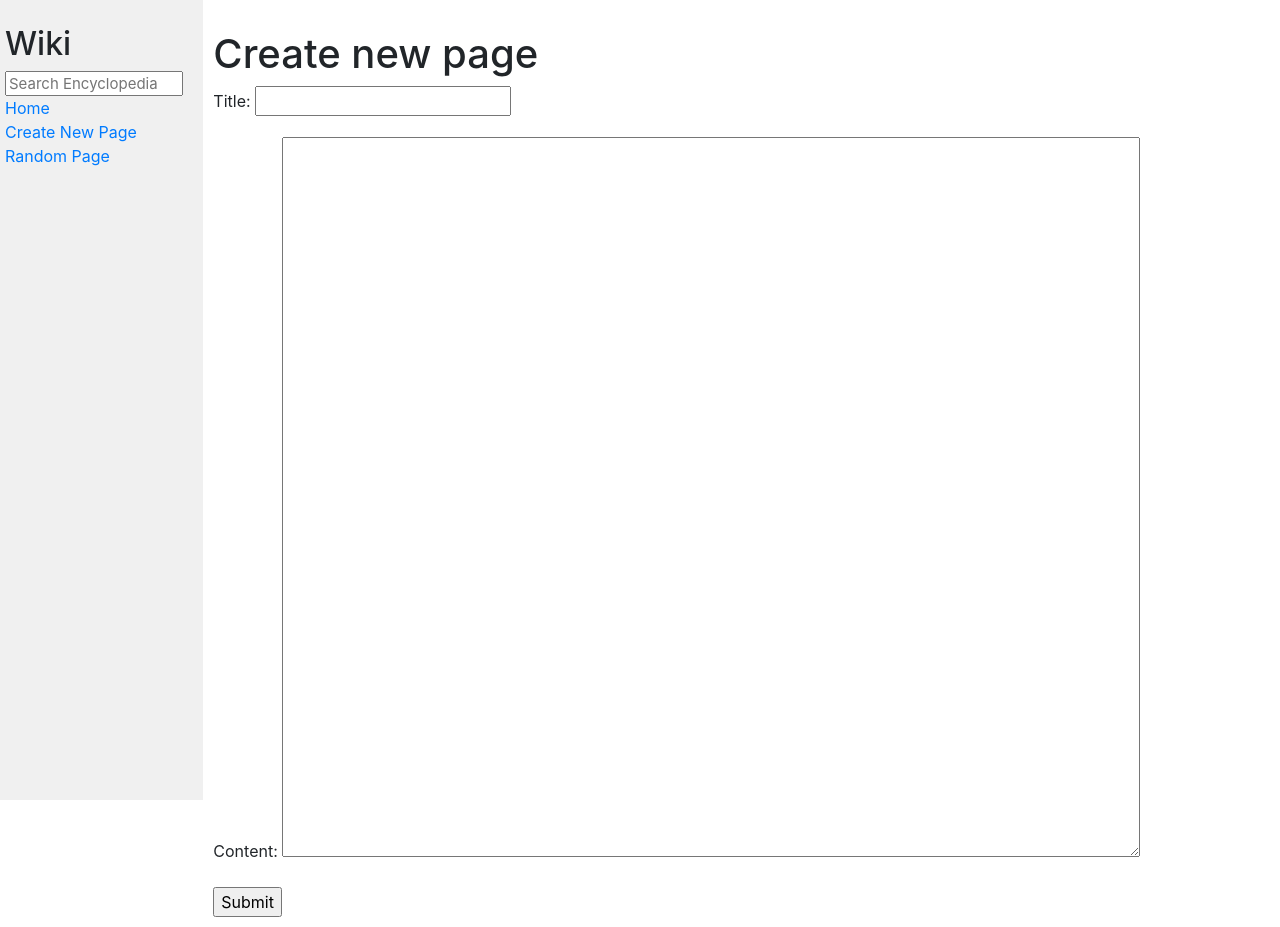
After one commit to dinaSardina/project1_wiki, a Django app: page /create/ in a window 1280 px wide. The commit adds this page. Run offline with Django 3.2, Linux system fonts and the light colour scheme; some libraries are stand-ins or nearby versions.

Commit message:
add create new entry page

```diff
--- /dev/null
+++ b/encyclopedia/templates/encyclopedia/create_new_page.html
@@ -0,0 +1,16 @@
+{% extends "encyclopedia/layout.html" %}
+
+{% block title %}
+    Create
+{% endblock %}
+
+{% block body %}
+    <h1>Create new page</h1>
+    <form class="g-3" action="" method="post">
+        {% csrf_token %}
+        {{ form.as_p }}
+        <input type="submit" value="Submit" />
+    </form>
+
+
+{% endblock %}
--- a/encyclopedia/templates/encyclopedia/layout.html
+++ b/encyclopedia/templates/encyclopedia/layout.html
@@ -20,7 +20,7 @@
                     <a href="{% url 'index' %}">Home</a>
                 </div>
                 <div>
-                    Create New Page
+                    <a href="{% url 'create-new-page' %}">Create New Page</a>
                 </div>
                 <div>
                     <a href="{% url 'random-page' %}">Random Page</a>
--- a/encyclopedia/urls.py
+++ b/encyclopedia/urls.py
@@ -6,5 +6,6 @@ urlpatterns = [
     path("", views.index, name="index"),
     path("wiki/<str:title>", views.entry, name="entry"),
     path("wiki/random/", views.random_entry, name="random-page"),
-    path("search/", views.search, name="search")
+    path("search/", views.search, name="search"),
+    path("create/", views.create_new_page, name="create-new-page"),
 ]
--- a/encyclopedia/views.py
+++ b/encyclopedia/views.py
@@ -1,6 +1,9 @@
 from django.shortcuts import render, redirect, reverse
 import markdown
 import random
+from django import forms
+from django.http import HttpResponseRedirect
+from django.core.exceptions import ValidationError
 from . import util
 
 
@@ -43,3 +46,37 @@ def search(request):
         return render(request, "encyclopedia/search.html", {
             "entries": list_result
         })
+
+
+class EntryForm(forms.Form):
+    """
+    Form for create new entry
+    """
+    title = forms.CharField(max_length=100)
+    content = forms.CharField(widget=forms.Textarea)
+
+    def clean_title(self):
+        data = self.cleaned_data.get('title')
+        if util.get_entry(data):
+            raise ValidationError('Invalid title - this title already exist')
+        return data
+
+
+def create_new_page(request):
+    """
+    View function for create new entry
+    """
+    if request.method == "POST":
+        form = EntryForm(request.POST)
+        if form.is_valid():
+            new_title = form.cleaned_data['title']
+            new_content = form.cleaned_data['content']
+            util.save_entry(new_title, new_content)
+            return HttpResponseRedirect(reverse('entry', args=[new_title]))
+        else:
+            return render(request, "encyclopedia/create_new_page.html", {
+                "form": form
+            })
+    return render(request, 'encyclopedia/create_new_page.html', {
+        'form': EntryForm()
+    })
```
